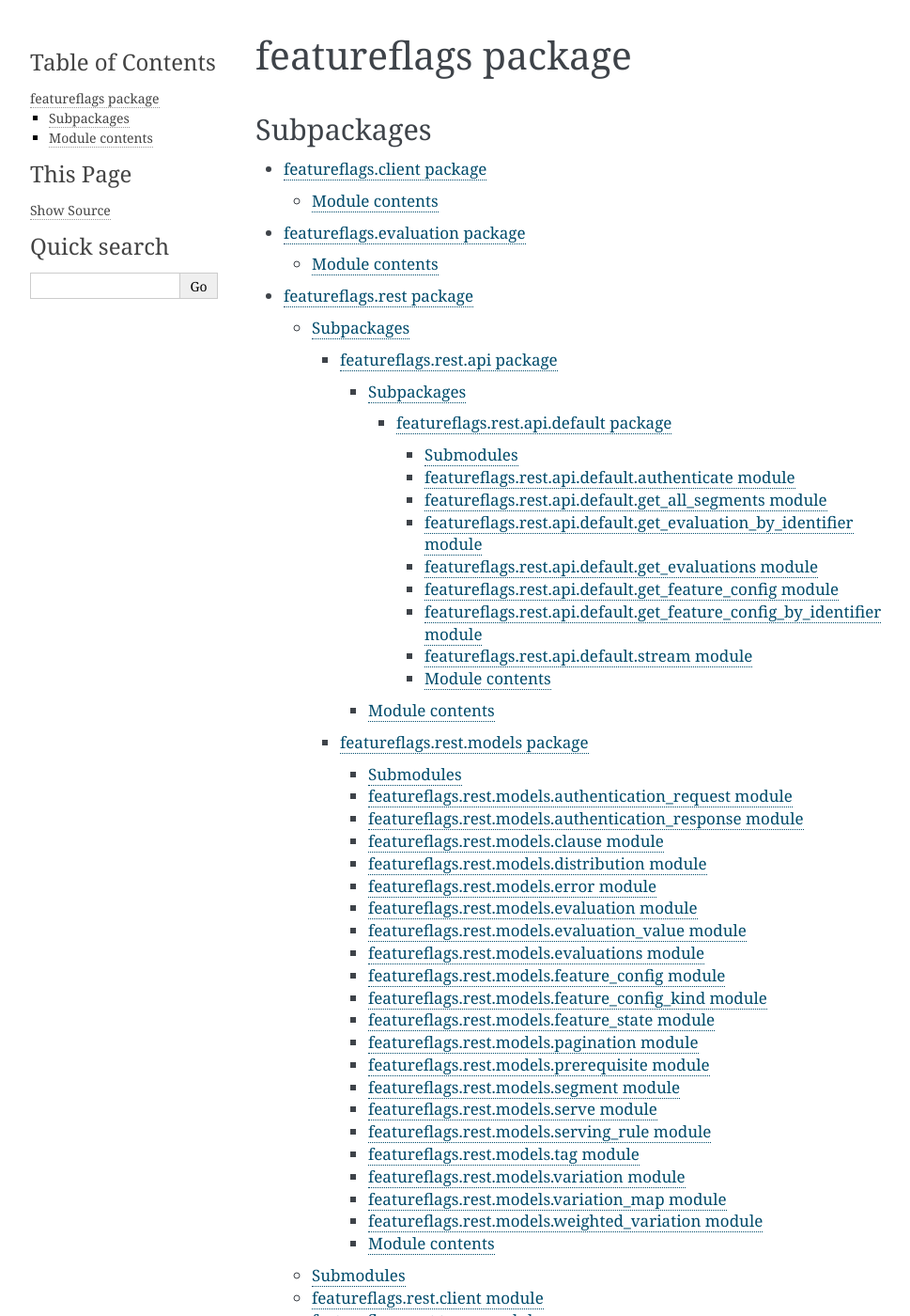
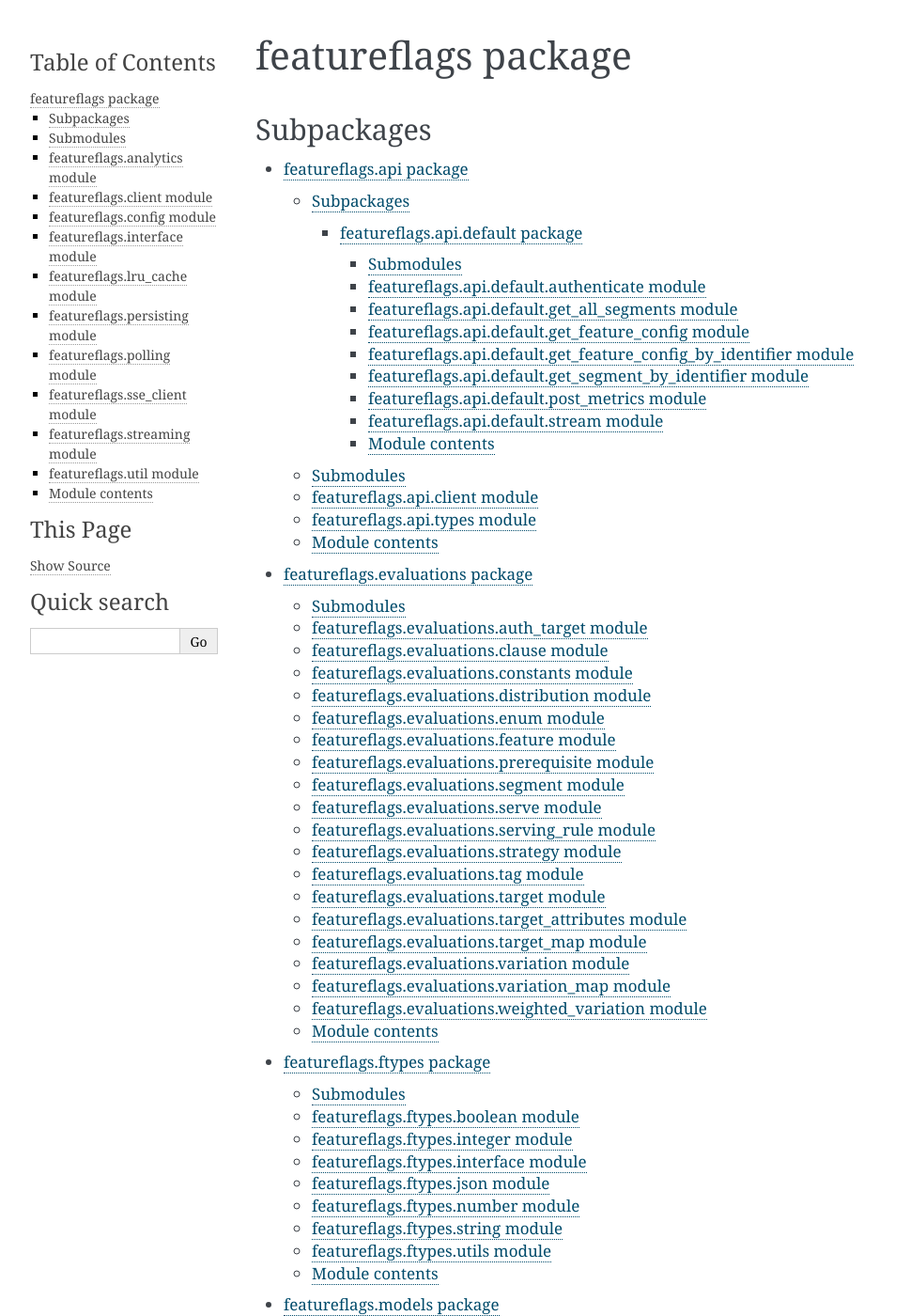
Before and after one commit to harness/ff-python-server-sdk, a Sphinx documentation site: the page built from docs/featureflags.rst, in a window 1280 px wide and 1400 px high. Shown: the whole window at 94% size, without its empty margins (148-1117 px from the left). Built offline with Sphinx 7.4.7, drawn with Linux system fonts in a browser that asks for light colours; some of the changed text lies outside the part shown.

```diff
--- /dev/null
+++ b/docs/featureflags.api.default.rst
@@ -0,0 +1,69 @@
+featureflags.api.default package
+================================
+
+Submodules
+----------
+
+featureflags.api.default.authenticate module
+--------------------------------------------
+
+.. automodule:: featureflags.api.default.authenticate
+   :members:
+   :undoc-members:
+   :show-inheritance:
+
+featureflags.api.default.get\_all\_segments module
+--------------------------------------------------
+
+.. automodule:: featureflags.api.default.get_all_segments
+   :members:
+   :undoc-members:
+   :show-inheritance:
+
+featureflags.api.default.get\_feature\_config module
+----------------------------------------------------
+
+.. automodule:: featureflags.api.default.get_feature_config
+   :members:
+   :undoc-members:
+   :show-inheritance:
+
+featureflags.api.default.get\_feature\_config\_by\_identifier module
+--------------------------------------------------------------------
+
+.. automodule:: featureflags.api.default.get_feature_config_by_identifier
+   :members:
+   :undoc-members:
+   :show-inheritance:
+
+featureflags.api.default.get\_segment\_by\_identifier module
+------------------------------------------------------------
+
+.. automodule:: featureflags.api.default.get_segment_by_identifier
+   :members:
+   :undoc-members:
+   :show-inheritance:
+
+featureflags.api.default.post\_metrics module
+---------------------------------------------
+
+.. automodule:: featureflags.api.default.post_metrics
+   :members:
+   :undoc-members:
+   :show-inheritance:
+
+featureflags.api.default.stream module
+--------------------------------------
+
+.. automodule:: featureflags.api.default.stream
+   :members:
+   :undoc-members:
+   :show-inheritance:
+
+Module contents
+---------------
+
+.. automodule:: featureflags.api.default
+   :members:
+   :undoc-members:
+   :show-inheritance:
--- /dev/null
+++ b/docs/featureflags.evaluations.rst
@@ -0,0 +1,157 @@
+featureflags.evaluations package
+================================
+
+Submodules
+----------
+
+featureflags.evaluations.auth\_target module
+--------------------------------------------
+
+.. automodule:: featureflags.evaluations.auth_target
+   :members:
+   :undoc-members:
+   :show-inheritance:
+
+featureflags.evaluations.clause module
+--------------------------------------
+
+.. automodule:: featureflags.evaluations.clause
+   :members:
+   :undoc-members:
+   :show-inheritance:
+
+featureflags.evaluations.constants module
+-----------------------------------------
+
+.. automodule:: featureflags.evaluations.constants
+   :members:
+   :undoc-members:
+   :show-inheritance:
+
+featureflags.evaluations.distribution module
+--------------------------------------------
+
+.. automodule:: featureflags.evaluations.distribution
+   :members:
+   :undoc-members:
+   :show-inheritance:
+
+featureflags.evaluations.enum module
+------------------------------------
+
+.. automodule:: featureflags.evaluations.enum
+   :members:
+   :undoc-members:
+   :show-inheritance:
+
+featureflags.evaluations.feature module
+---------------------------------------
+
+.. automodule:: featureflags.evaluations.feature
+   :members:
+   :undoc-members:
+   :show-inheritance:
+
+featureflags.evaluations.prerequisite module
+--------------------------------------------
+
+.. automodule:: featureflags.evaluations.prerequisite
+   :members:
+   :undoc-members:
+   :show-inheritance:
+
+featureflags.evaluations.segment module
+---------------------------------------
+
+.. automodule:: featureflags.evaluations.segment
+   :members:
+   :undoc-members:
+   :show-inheritance:
+
+featureflags.evaluations.serve module
+-------------------------------------
+
+.. automodule:: featureflags.evaluations.serve
+   :members:
+   :undoc-members:
+   :show-inheritance:
+
+featureflags.evaluations.serving\_rule module
+---------------------------------------------
+
+.. automodule:: featureflags.evaluations.serving_rule
+   :members:
+   :undoc-members:
+   :show-inheritance:
+
+featureflags.evaluations.strategy module
+----------------------------------------
+
+.. automodule:: featureflags.evaluations.strategy
+   :members:
+   :undoc-members:
+   :show-inheritance:
+
+featureflags.evaluations.tag module
+-----------------------------------
+
+.. automodule:: featureflags.evaluations.tag
+   :members:
+   :undoc-members:
+   :show-inheritance:
+
+featureflags.evaluations.target module
+--------------------------------------
+
+.. automodule:: featureflags.evaluations.target
+   :members:
+   :undoc-members:
+   :show-inheritance:
+
+featureflags.evaluations.target\_attributes module
+--------------------------------------------------
+
+.. automodule:: featureflags.evaluations.target_attributes
+   :members:
+   :undoc-members:
+   :show-inheritance:
+
+featureflags.evaluations.target\_map module
+-------------------------------------------
+
+.. automodule:: featureflags.evaluations.target_map
+   :members:
+   :undoc-members:
+   :show-inheritance:
+
+featureflags.evaluations.variation module
+-----------------------------------------
+
+.. automodule:: featureflags.evaluations.variation
+   :members:
+   :undoc-members:
+   :show-inheritance:
+
+featureflags.evaluations.variation\_map module
+----------------------------------------------
+
+.. automodule:: featureflags.evaluations.variation_map
+   :members:
+   :undoc-members:
+   :show-inheritance:
+
+featureflags.evaluations.weighted\_variation module
+---------------------------------------------------
+
+.. automodule:: featureflags.evaluations.weighted_variation
+   :members:
+   :undoc-members:
+   :show-inheritance:
+
+Module contents
+---------------
+
+.. automodule:: featureflags.evaluations
+   :members:
+   :undoc-members:
+   :show-inheritance:
--- /dev/null
+++ b/docs/featureflags.ftypes.rst
@@ -0,0 +1,69 @@
+featureflags.ftypes package
+===========================
+
+Submodules
+----------
+
+featureflags.ftypes.boolean module
+----------------------------------
+
+.. automodule:: featureflags.ftypes.boolean
+   :members:
+   :undoc-members:
+   :show-inheritance:
+
+featureflags.ftypes.integer module
+----------------------------------
+
+.. automodule:: featureflags.ftypes.integer
+   :members:
+   :undoc-members:
+   :show-inheritance:
+
+featureflags.ftypes.interface module
+------------------------------------
+
+.. automodule:: featureflags.ftypes.interface
+   :members:
+   :undoc-members:
+   :show-inheritance:
+
+featureflags.ftypes.json module
+-------------------------------
+
+.. automodule:: featureflags.ftypes.json
+   :members:
+   :undoc-members:
+   :show-inheritance:
+
+featureflags.ftypes.number module
+---------------------------------
+
+.. automodule:: featureflags.ftypes.number
+   :members:
+   :undoc-members:
+   :show-inheritance:
+
+featureflags.ftypes.string module
+---------------------------------
+
+.. automodule:: featureflags.ftypes.string
+   :members:
+   :undoc-members:
+   :show-inheritance:
+
+featureflags.ftypes.utils module
+--------------------------------
+
+.. automodule:: featureflags.ftypes.utils
+   :members:
+   :undoc-members:
+   :show-inheritance:
+
+Module contents
+---------------
+
+.. automodule:: featureflags.ftypes
+   :members:
+   :undoc-members:
+   :show-inheritance:
--- /dev/null
+++ b/docs/featureflags.models.rst
@@ -0,0 +1,117 @@
+featureflags.models package
+===========================
+
+Submodules
+----------
+
+featureflags.models.authentication\_request module
+--------------------------------------------------
+
+.. automodule:: featureflags.models.authentication_request
+   :members:
+   :undoc-members:
+   :show-inheritance:
+
+featureflags.models.authentication\_request\_target module
+----------------------------------------------------------
+
+.. automodule:: featureflags.models.authentication_request_target
+   :members:
+   :undoc-members:
+   :show-inheritance:
+
+featureflags.models.authentication\_request\_target\_attributes module
+----------------------------------------------------------------------
+
+.. automodule:: featureflags.models.authentication_request_target_attributes
+   :members:
+   :undoc-members:
+   :show-inheritance:
+
+featureflags.models.authentication\_response module
+---------------------------------------------------
+
+.. automodule:: featureflags.models.authentication_response
+   :members:
+   :undoc-members:
+   :show-inheritance:
+
+featureflags.models.error module
+--------------------------------
+
+.. automodule:: featureflags.models.error
+   :members:
+   :undoc-members:
+   :show-inheritance:
+
+featureflags.models.key\_value module
+-------------------------------------
+
+.. automodule:: featureflags.models.key_value
+   :members:
+   :undoc-members:
+   :show-inheritance:
+
+featureflags.models.message module
+----------------------------------
+
+.. automodule:: featureflags.models.message
+   :members:
+   :undoc-members:
+   :show-inheritance:
+
+featureflags.models.metrics module
+----------------------------------
+
+.. automodule:: featureflags.models.metrics
+   :members:
+   :undoc-members:
+   :show-inheritance:
+
+featureflags.models.metrics\_data module
+----------------------------------------
+
+.. automodule:: featureflags.models.metrics_data
+   :members:
+   :undoc-members:
+   :show-inheritance:
+
+featureflags.models.metrics\_data\_metrics\_type module
+-------------------------------------------------------
+
+.. automodule:: featureflags.models.metrics_data_metrics_type
+   :members:
+   :undoc-members:
+   :show-inheritance:
+
+featureflags.models.pagination module
+-------------------------------------
+
+.. automodule:: featureflags.models.pagination
+   :members:
+   :undoc-members:
+   :show-inheritance:
+
+featureflags.models.target\_data module
+---------------------------------------
+
+.. automodule:: featureflags.models.target_data
+   :members:
+   :undoc-members:
+   :show-inheritance:
+
+featureflags.models.unset module
+--------------------------------
+
+.. automodule:: featureflags.models.unset
+   :members:
+   :undoc-members:
+   :show-inheritance:
+
+Module contents
+---------------
+
+.. automodule:: featureflags.models
+   :members:
+   :undoc-members:
+   :show-inheritance:
--- a/docs/featureflags.rst
+++ b/docs/featureflags.rst
@@ -5,15 +5,100 @@ Subpackages
 -----------
 
 .. toctree::
+   :maxdepth: 4
 
-    featureflags.client
-    featureflags.evaluation
-    featureflags.rest
+   featureflags.api
+   featureflags.evaluations
+   featureflags.ftypes
+   featureflags.models
+
+Submodules
+----------
+
+featureflags.analytics module
+-----------------------------
+
+.. automodule:: featureflags.analytics
+   :members:
+   :undoc-members:
+   :show-inheritance:
+
+featureflags.client module
+--------------------------
+
+.. automodule:: featureflags.client
+   :members:
+   :undoc-members:
+   :show-inheritance:
+
+featureflags.config module
+--------------------------
+
+.. automodule:: featureflags.config
+   :members:
+   :undoc-members:
+   :show-inheritance:
+
+featureflags.interface module
+-----------------------------
+
+.. automodule:: featureflags.interface
+   :members:
+   :undoc-members:
+   :show-inheritance:
+
+featureflags.lru\_cache module
+------------------------------
+
+.. automodule:: featureflags.lru_cache
+   :members:
+   :undoc-members:
+   :show-inheritance:
+
+featureflags.persisting module
+------------------------------
+
+.. automodule:: featureflags.persisting
+   :members:
+   :undoc-members:
+   :show-inheritance:
+
+featureflags.polling module
+---------------------------
+
+.. automodule:: featureflags.polling
+   :members:
+   :undoc-members:
+   :show-inheritance:
+
+featureflags.sse\_client module
+-------------------------------
+
+.. automodule:: featureflags.sse_client
+   :members:
+   :undoc-members:
+   :show-inheritance:
+
+featureflags.streaming module
+-----------------------------
+
+.. automodule:: featureflags.streaming
+   :members:
+   :undoc-members:
+   :show-inheritance:
+
+featureflags.util module
+------------------------
+
+.. automodule:: featureflags.util
+   :members:
+   :undoc-members:
+   :show-inheritance:
 
 Module contents
 ---------------
 
 .. automodule:: featureflags
-    :members:
-    :undoc-members:
-    :show-inheritance:
+   :members:
+   :undoc-members:
+   :show-inheritance:
--- a/docs/index.rst
+++ b/docs/index.rst
@@ -1,5 +1,5 @@
 Welcome to Feature Flag Server SDK's documentation!
-======================================
+===================================================
 
 .. toctree::
    :maxdepth: 2
--- a/setup.py
+++ b/setup.py
@@ -47,6 +47,7 @@ setup(
     install_requires=requirements,
     license="Apache Software License 2.0",
     long_description=readme + "\n\n" + history,
+    long_description_content_type='text/markdown',
     include_package_data=True,
     keywords="featureflags",
     name="harness-featureflags",
```
Also changed, not shown: docs/featureflags.api.rst (added, +37 -0 lines), 1 other file.
